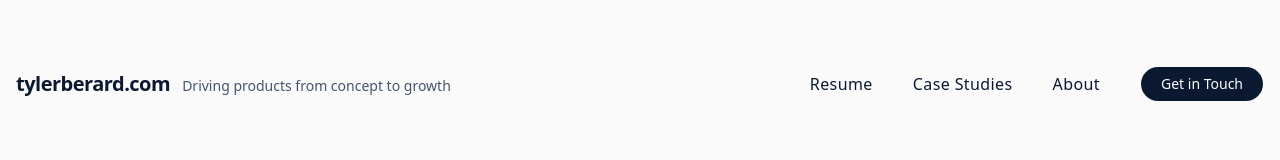
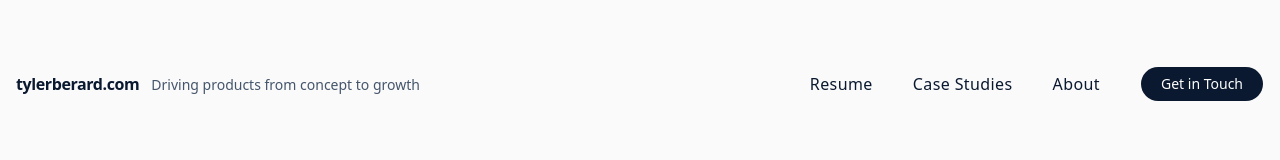
Before and after one commit to tjberard/public-site, a React (Vite) app: page / in a window 1280 px wide. Shown: the top 160 px of the page. Built offline with nearby package versions, Linux system fonts and the light colour scheme.

Commit message:
Increase left link weight

```diff
--- a/src/App.jsx
+++ b/src/App.jsx
@@ -32,7 +32,7 @@ function App() {
         <div className="flex flex-wrap items-baseline gap-x-3">
           <Link
             to="/"
-            className="text-xl font-semibold tracking-tight text-foreground no-underline hover:no-underline hover:text-foreground"
+            className="text-base font-bold tracking-tight text-foreground no-underline hover:no-underline hover:text-foreground"
           >
             tylerberard.com
           </Link>
```
